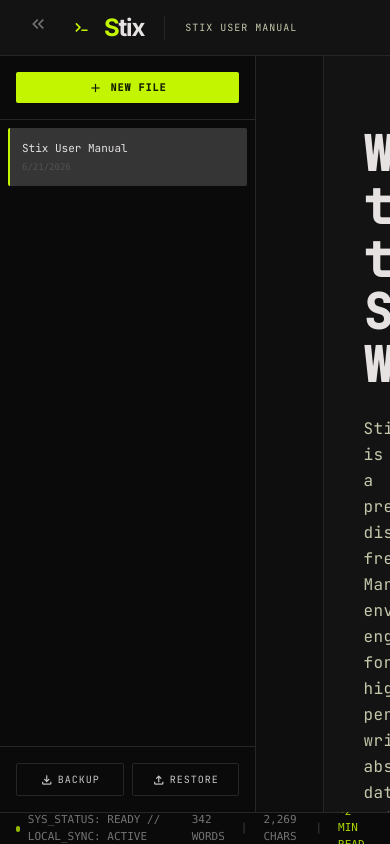
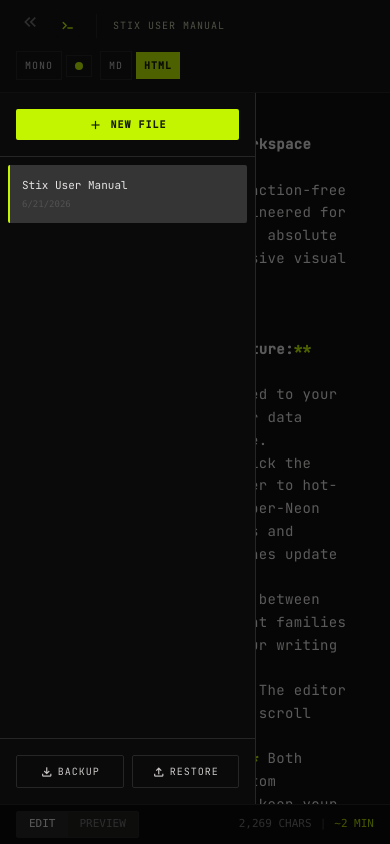
Before and after one commit to arshian-dev/stix, a React (Vite) app: page / in a window 390 px wide. Built offline with nearby package versions, Linux system fonts and the light colour scheme.

Commit message:
feat: Mobile responsive UI with toggle view and sidebar overlay

```diff
--- a/src/pages/Workspace.tsx
+++ b/src/pages/Workspace.tsx
@@ -148,6 +148,7 @@ export function Workspace() {
   const [activeFileId, setActiveFileId] = useState<string | null>(null);
   const [markdown, setMarkdown] = useState<string>('');
   const [isSidebarOpen, setIsSidebarOpen] = useState(true);
+  const [mobileViewMode, setMobileViewMode] = useState<'edit' | 'preview'>('edit');
 
   // Theme State
   const [themeIdx, setThemeIdx] = useState<number>(() => {
@@ -297,6 +298,11 @@ export function Workspace() {
     if (targetFile) {
       setActiveFileId(targetFile.id);
       setMarkdown(targetFile.content || '');
+    }
+
+    // Auto-close sidebar on mobile
+    if (window.innerWidth < 768) {
+      setIsSidebarOpen(false);
     }
   };
 
@@ -569,7 +575,7 @@ export function Workspace() {
   return (
     <div className="flex flex-col h-screen overflow-hidden bg-background animate-in fade-in duration-500">
       {/* 1. STICKY TOP HEADER */}
-      <nav className="h-14 flex justify-between items-center px-6 border-b border-neutral-800 bg-surface shrink-0 z-10">
+      <nav className="h-auto md:h-14 py-2 md:py-0 flex flex-wrap justify-between items-center px-4 md:px-6 border-b border-neutral-800 bg-surface shrink-0 z-10 gap-2">
         <div className="flex items-center gap-2">
           <button
             onClick={() => setIsSidebarOpen(!isSidebarOpen)}
@@ -579,42 +585,42 @@ export function Workspace() {
               {isSidebarOpen ? 'keyboard_double_arrow_left' : 'keyboard_double_arrow_right'}
             </span>
           </button>
-          <svg className="h-7 w-7 ml-2" viewBox="0 0 200 200" fill="none" xmlns="http://www.w3.org/2000/svg">
+          <svg className="h-6 w-6 md:h-7 md:w-7 ml-1 md:ml-2" viewBox="0 0 200 200" fill="none" xmlns="http://www.w3.org/2000/svg">
             <rect width="200" height="200" rx="24" fill="#131313" />
             <path d="M60 70L85 95L60 120" stroke="var(--color-primary-fixed)" strokeWidth="12" strokeLinecap="round" strokeLinejoin="round" />
             <rect x="95" y="110" width="45" height="12" rx="2" fill="var(--color-primary-fixed)" />
           </svg>
-          <span className="text-headline-md font-headline-md font-bold text-on-surface tracking-tighter">
+          <span className="hidden md:inline text-headline-md font-headline-md font-bold text-on-surface tracking-tighter">
             <span style={{ color: 'var(--color-primary-fixed)' }}>S</span>tix
           </span>
-          <div className="h-6 w-[1px] bg-neutral-800 mx-3"></div>
+          <div className="h-6 w-[1px] bg-neutral-800 mx-2 md:mx-3"></div>
           <input
             type="text"
             value={Array.isArray(files) ? files.find(f => f.id === activeFileId)?.title || '' : ''}
             onChange={handleTitleChange}
-            className="bg-transparent border-none outline-none font-label-sm text-on-surface-variant uppercase tracking-widest text-[10px] w-64 focus:ring-0 focus:text-on-surface transition-colors"
-            placeholder="UNTITLED DOCUMENT"
+            className="bg-transparent border-none outline-none font-label-sm text-on-surface-variant uppercase tracking-widest text-[10px] w-32 md:w-64 focus:ring-0 focus:text-on-surface transition-colors"
+            placeholder="UNTITLED"
           />
         </div>
 
-        <div className="flex items-center gap-6">
-          <div className="flex items-center gap-2">
+        <div className="flex items-center gap-2 md:gap-6 overflow-x-auto scrollbar-hide pb-1 md:pb-0">
+          <div className="flex items-center gap-1 md:gap-2">
             {/* Font Switcher */}
             <button
               onClick={() => setFontIdx((prev) => (prev + 1) % FONTS.length)}
-              className="font-label-sm text-[10px] uppercase tracking-widest text-secondary border border-neutral-800 hover:text-on-surface px-4 py-1.5 transition-colors"
+              className="font-label-sm text-[10px] uppercase tracking-widest text-secondary border border-neutral-800 hover:text-on-surface px-2 md:px-4 py-1.5 transition-colors whitespace-nowrap"
             >
-              FONT: {FONTS[fontIdx].name}
+              <span className="hidden md:inline">FONT: </span>{FONTS[fontIdx].name}
             </button>
 
             {/* Theme Switcher */}
             <div className="relative">
               <button
                 onClick={() => setIsThemeMenuOpen(!isThemeMenuOpen)}
-                className="font-label-sm text-[10px] uppercase tracking-widest text-secondary border border-neutral-800 hover:text-on-surface px-4 py-1.5 transition-colors flex items-center gap-2"
+                className="font-label-sm text-[10px] uppercase tracking-widest text-secondary border border-neutral-800 hover:text-on-surface px-2 md:px-4 py-1.5 transition-colors flex items-center gap-2 whitespace-nowrap"
               >
                 <div className="w-2 h-2 rounded-full" style={{ backgroundColor: 'var(--color-primary-fixed)' }}></div>
-                THEME
+                <span className="hidden md:inline">THEME</span>
               </button>
 
               {isThemeMenuOpen && (
@@ -640,30 +646,38 @@ export function Workspace() {
             </div>
           </div>
 
-          <div className="flex items-center gap-2">
+          <div className="flex items-center gap-1 md:gap-2">
             <button
               onClick={handleExportMarkdown}
-              className="font-label-sm text-[10px] uppercase tracking-widest text-secondary border border-neutral-800 hover:border-primary-fixed hover:text-primary-fixed px-4 py-1.5 transition-colors"
+              className="font-label-sm text-[10px] uppercase tracking-widest text-secondary border border-neutral-800 hover:border-primary-fixed hover:text-primary-fixed px-2 md:px-4 py-1.5 transition-colors whitespace-nowrap"
             >
-              EXPORT MD
+              <span className="hidden md:inline">EXPORT </span>MD
             </button>
             <button
               onClick={handleExportHTML}
-              className="font-label-sm text-[10px] uppercase tracking-widest px-4 py-1.5 font-bold hover:brightness-110 active:scale-95 transition-all"
+              className="font-label-sm text-[10px] uppercase tracking-widest px-2 md:px-4 py-1.5 font-bold hover:brightness-110 active:scale-95 transition-all whitespace-nowrap"
               style={{ backgroundColor: 'var(--color-primary-fixed)', color: 'var(--color-on-primary-fixed)' }}
             >
-              EXPORT HTML
+              <span className="hidden md:inline">EXPORT </span>HTML
             </button>
           </div>
         </div>
       </nav>
 
       {/* 2. MAIN BODY (Split View) */}
-      <div className="flex-1 flex overflow-hidden">
+      <div className="flex-1 flex overflow-hidden relative">
+
+        {/* Sidebar Overlay for Mobile */}
+        {isSidebarOpen && (
+          <div
+            className="md:hidden fixed inset-0 bg-black/60 z-30 transition-opacity"
+            onClick={() => setIsSidebarOpen(false)}
+          />
+        )}
 
         {/* Sidebar */}
         <div
-          className={`bg-neutral-950 border-r border-neutral-800 flex flex-col transition-all duration-200 shrink-0 overflow-hidden ${isSidebarOpen ? 'w-64' : 'w-0 border-r-0'}`}
+          className={`bg-neutral-950 border-r border-neutral-800 flex flex-col transition-all duration-300 shrink-0 overflow-hidden absolute md:relative z-40 h-full ${isSidebarOpen ? 'w-64 translate-x-0' : 'w-64 -translate-x-full md:w-0 md:translate-x-0 border-r-0'}`}
         >
           <div className="p-4 border-b border-neutral-800">
             <button
@@ -722,7 +736,7 @@ export function Workspace() {
 
         {/* Editor Pane */}
         <section
-          className="flex-1 flex flex-col bg-surface-container-lowest overflow-hidden relative"
+          className={`flex-1 flex-col bg-surface-container-lowest overflow-hidden relative ${mobileViewMode === 'edit' ? 'flex' : 'hidden md:flex'}`}
           onDrop={handleDrop}
           onDragOver={preventDefaults}
           onDragEnter={preventDefaults}
@@ -751,10 +765,10 @@ export function Workspace() {
         </section>
 
         {/* Vertical Separator */}
-        <div className="w-px bg-neutral-800 shrink-0 z-10"></div>
+        <div className="hidden md:block w-px bg-neutral-800 shrink-0 z-10"></div>
 
         {/* Preview Pane */}
-        <section className="flex-1 flex flex-col bg-surface overflow-hidden relative">
+        <section className={`flex-1 flex-col bg-surface overflow-hidden relative ${mobileViewMode === 'preview' ? 'flex' : 'hidden md:flex'}`}>
           <div
             ref={previewRef}
             className="flex-grow overflow-y-auto p-10 pb-[50vh] font-preview-body text-preview-body max-w-none"
@@ -823,17 +837,34 @@ export function Workspace() {
       </div>
 
       {/* 4. SYSTEM METRICS FOOTER */}
-      <footer className="h-8 bg-neutral-950 border-t border-neutral-800 px-4 flex items-center justify-between text-[11px] text-neutral-500 font-mono shrink-0">
-        <div className="flex items-center gap-2">
+      <footer className="h-10 md:h-8 bg-neutral-950 border-t border-neutral-800 px-4 flex items-center justify-between text-[11px] text-neutral-500 font-mono shrink-0">
+
+        {/* Mobile View Toggle */}
+        <div className="md:hidden flex items-center bg-surface-container rounded-sm border border-neutral-800 overflow-hidden">
+          <button
+            onClick={() => setMobileViewMode('edit')}
+            className={`px-3 py-1 transition-colors ${mobileViewMode === 'edit' ? 'bg-neutral-800 text-on-surface' : 'text-neutral-500'}`}
+          >
+            EDIT
+          </button>
+          <button
+            onClick={() => setMobileViewMode('preview')}
+            className={`px-3 py-1 transition-colors ${mobileViewMode === 'preview' ? 'bg-neutral-800 text-on-surface' : 'text-neutral-500'}`}
+          >
+            PREVIEW
+          </button>
+        </div>
+
+        <div className="hidden md:flex items-center gap-2">
           <div className="w-1.5 h-1.5 rounded-full animate-pulse" style={{ backgroundColor: 'var(--color-primary-fixed)' }}></div>
           <span>SYS_STATUS: READY // LOCAL_SYNC: ACTIVE</span>
         </div>
-        <div className="flex items-center gap-4">
-          <span>{telemetry.wordCount.toLocaleString()} WORDS</span>
-          <span className="text-neutral-700">|</span>
+        <div className="flex items-center gap-2 md:gap-4 ml-auto">
+          <span className="hidden sm:inline">{telemetry.wordCount.toLocaleString()} WORDS</span>
+          <span className="hidden sm:inline text-neutral-700">|</span>
           <span>{telemetry.charCount.toLocaleString()} CHARS</span>
           <span className="text-neutral-700">|</span>
-          <span style={{ color: 'var(--color-primary-fixed-dim)' }}>~{telemetry.readTime} MIN READ</span>
+          <span style={{ color: 'var(--color-primary-fixed-dim)' }}>~{telemetry.readTime} MIN</span>
         </div>
       </footer>
     </div>
```
